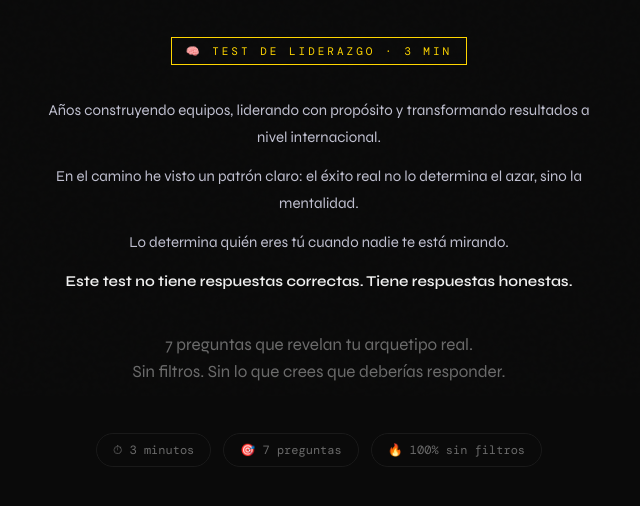
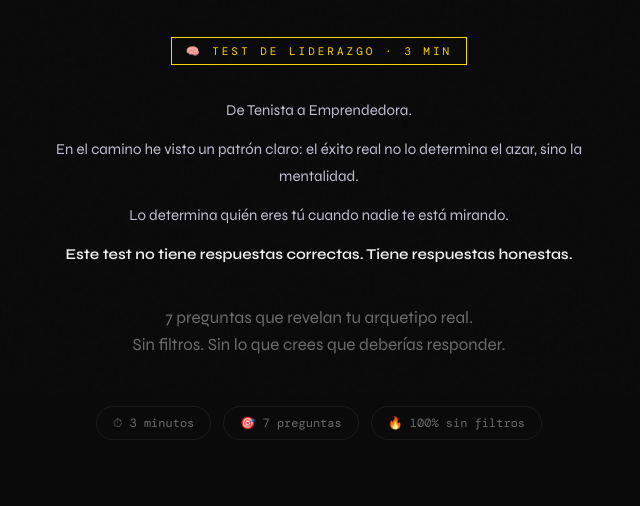
Before and after one commit to adrianwardgorbitz/formulario2, a plain HTML site: page index.html in a window 1280 px wide. Shown: the part 404-910 px from the top of the page, without its empty margins (321-961 px from the left). Drawn offline with nearby package versions, Linux system fonts and the light colour scheme; a web font is replaced by a local one.

Commit message:
Update intro-bio paragraph in index.html

```diff
--- a/index.html
+++ b/index.html
@@ -511,7 +511,7 @@
     <div class="intro-tag">🧠 Test de Liderazgo · 3 min</div>
 
     <div class="intro-bio">
-      <p>Años construyendo equipos, liderando con propósito y transformando resultados a nivel internacional.</p>
+      <p>De Tenista a Emprendedora.</p>
       <p>En el camino he visto un patrón claro: el éxito real no lo determina el azar, sino la mentalidad.</p>
       <p>Lo determina quién eres tú cuando nadie te está mirando.</p>
       <p>Este test no tiene respuestas correctas. Tiene respuestas honestas.</p>
```
